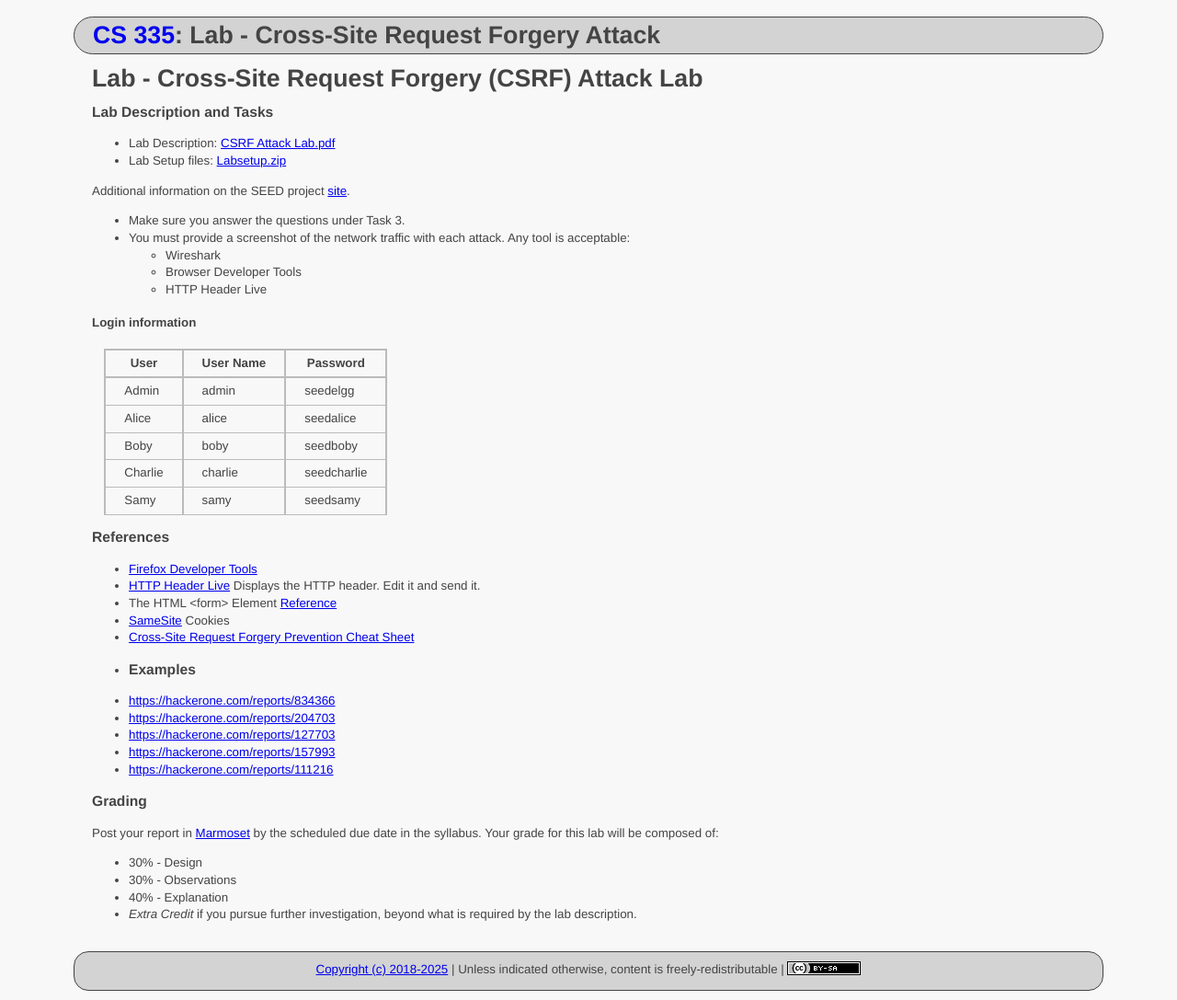
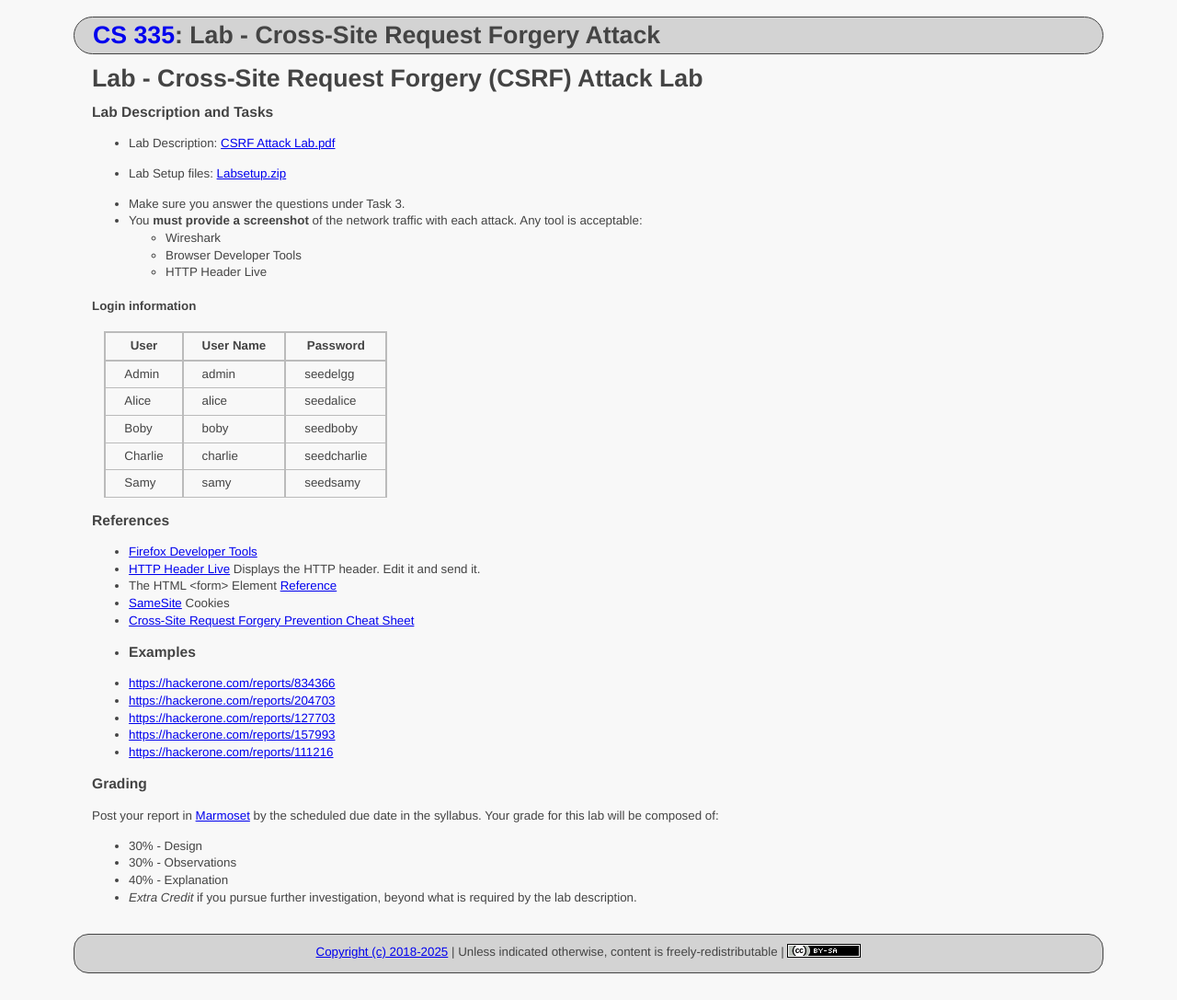
Before and after one commit to ycpcs/cs335-spring2025, a Jekyll site: the page built from labs/csrf.md, in a window 1280 px wide. Shown: the whole page at 92% size. Built offline with Jekyll 4.4.1, drawn with Linux system fonts in a browser that asks for light colours.

Commit message:
add csrf

```diff
--- a/labs/csrf.md
+++ b/labs/csrf.md
@@ -11,10 +11,8 @@ title: Lab - Cross-Site Request Forgery Attack
 - Lab Description: [CSRF Attack Lab.pdf](csrf\Web_CSRF_Elgg.pdf)
 - Lab Setup files: [Labsetup.zip](csrf\Labsetup.zip)
 
-Additional information on the SEED project [site](https://seedsecuritylabs.org/Labs_20.04/Web/Web_CSRF_Elgg/).
-
 - Make sure you answer the questions under Task 3.
-- You must provide a screenshot of the network traffic with each attack. Any tool is acceptable:
+- You **must provide a screenshot** of the network traffic with each attack. Any tool is acceptable:
    - Wireshark
    - Browser Developer Tools
    - HTTP Header Live
```
Also changed, not shown: index.md (+2 -0 lines), labs/index.md (+1 -1 lines), notes/index.md (+4 -0 lines), schedule/index.md (+1 -1 lines).
